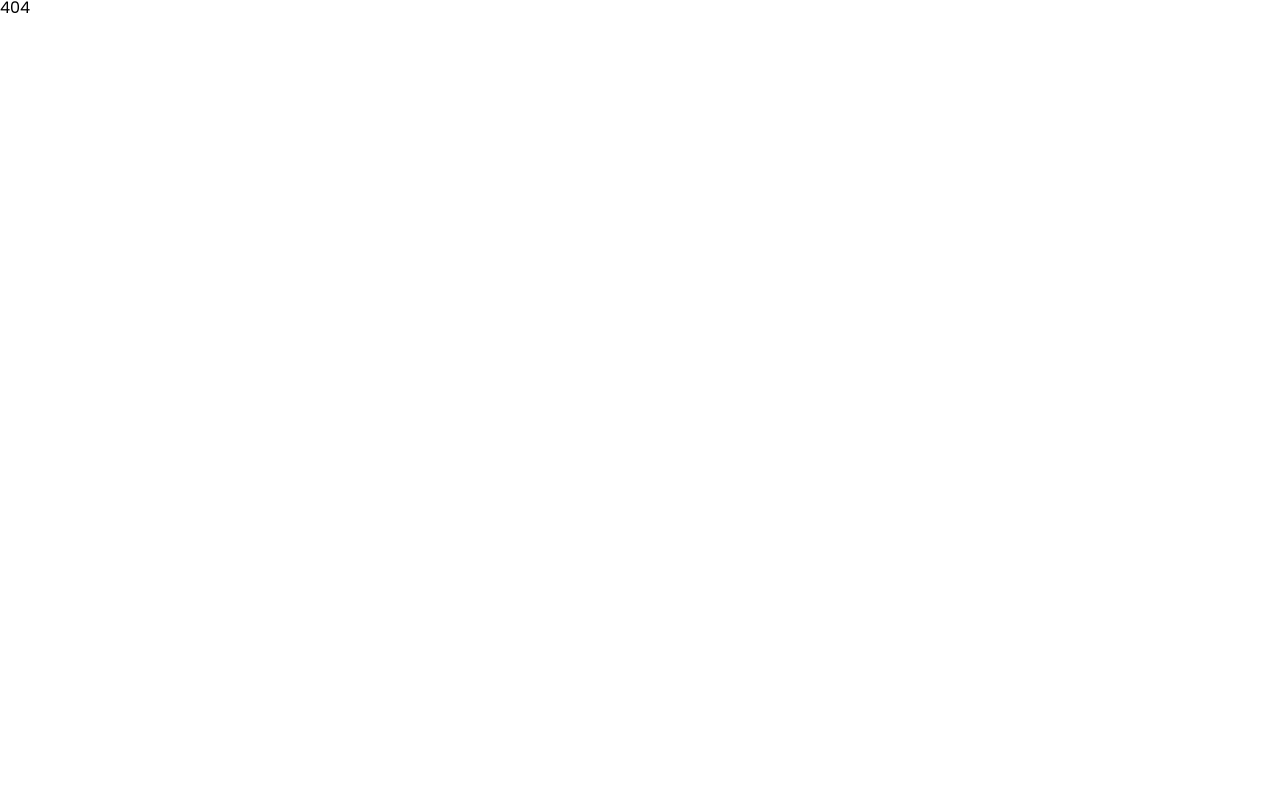
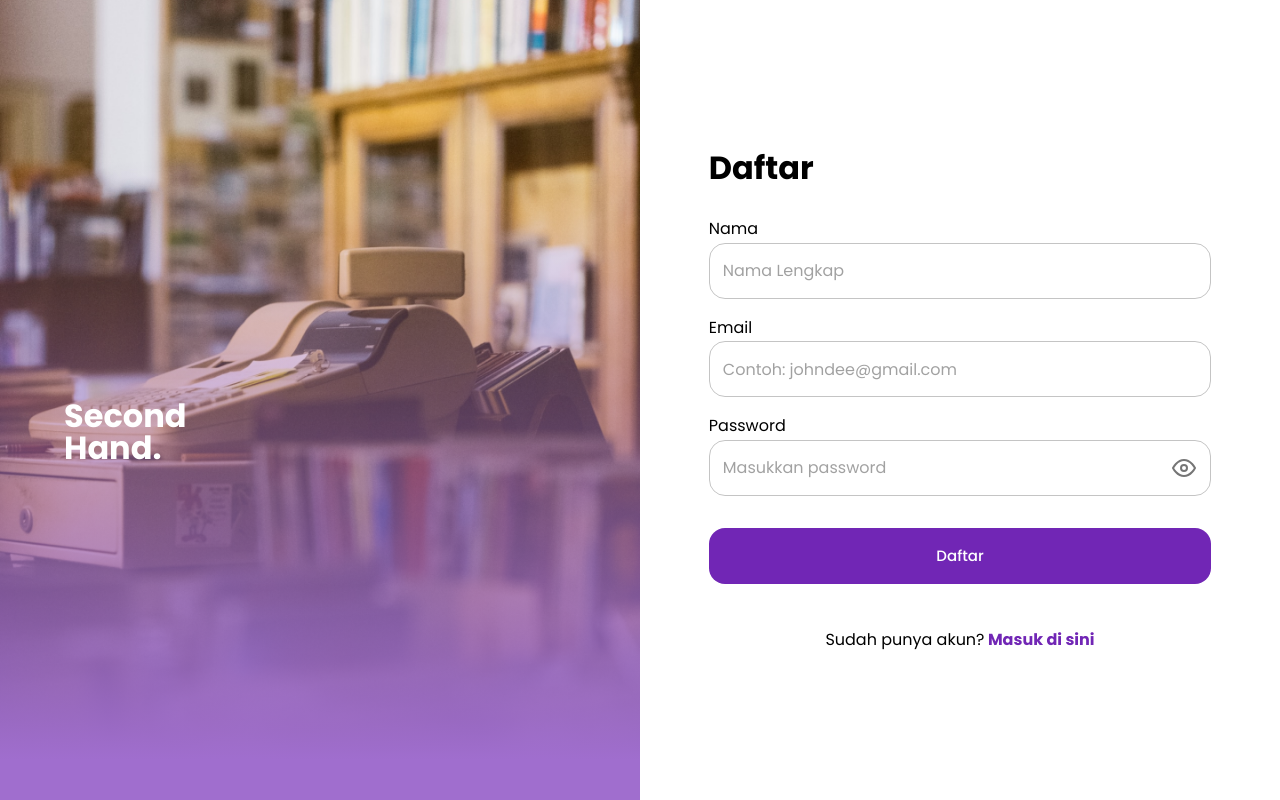
Before and after one commit to 5ECONDHAND/secondhand, a React (Create React App) app in the folder frontend/: page /register in a window 1280 px wide. Built offline with nearby package versions, Linux system fonts and the light colour scheme.

Commit message:
feat: add regiter form

```diff
--- /dev/null
+++ b/frontend/src/components/molecules/index.js
@@ -0,0 +1,2 @@
+export { default as LoginForm } from './login/LoginForm'
+export { default as RegisterForm } from './register/RegisterForm'
--- /dev/null
+++ b/frontend/src/components/molecules/login/LoginForm.jsx
@@ -0,0 +1,89 @@
+import { useState } from 'react'
+import {
+  Box,
+  Button,
+  FormControl,
+  FormHelperText,
+  IconButton,
+  InputAdornment,
+  OutlinedInput,
+} from '@mui/material'
+import { FiEye, FiEyeOff } from 'react-icons/fi'
+
+const LoginForm = () => {
+  const [showPassword, setShowPassword] = useState(false)
+  const [values, setValues] = useState({
+    email: '',
+    password: '',
+  })
+
+  const handleChange = (prop) => (event) => {
+    setValues({ ...values, [prop]: event.target.value })
+    console.log(values)
+  }
+
+  const handleClickShowPassword = () => {
+    setShowPassword(!showPassword)
+    console.log(showPassword)
+  }
+
+  const handleMouseDownPassword = (event) => {
+    event.preventDefault()
+  }
+
+  return (
+    <>
+      <Box component="form" autoComplete="off" sx={{ display: 'flex', flexDirection: 'column' }}>
+        <FormControl sx={{ minWidth: '50ch' }}>
+          <FormHelperText sx={{ fontSize: '1rem', color: 'black', m: 0 }}>Email</FormHelperText>
+          <OutlinedInput
+            placeholder="Contoh: johndee@gmail.com"
+            type="email"
+            value={values.email}
+            onChange={handleChange('email')}
+            sx={{ borderRadius: '1rem', mb: '1rem' }}
+          />
+        </FormControl>
+        <FormControl sx={{ minWidth: '50ch', mb: '2rem' }}>
+          <FormHelperText sx={{ fontSize: '1rem', color: 'black', m: 0 }}>Password</FormHelperText>
+          <OutlinedInput
+            placeholder="Masukkan password"
+            sx={{ borderRadius: '1rem' }}
+            type={showPassword ? 'text' : 'password'}
+            value={values.password}
+            onChange={handleChange('password')}
+            endAdornment={
+              <InputAdornment position="end" sx={{ mr: '0.5rem' }}>
+                <IconButton
+                  aria-label="toggle password visibility"
+                  onClick={handleClickShowPassword}
+                  onMouseDown={handleMouseDownPassword}
+                  edge="end"
+                >
+                  {values.showPassword ? <FiEyeOff /> : <FiEye />}
+                </IconButton>
+              </InputAdornment>
+            }
+          />
+        </FormControl>
+        <Button
+          type="submit"
+          fullWidth
+          variant="contained"
+          size="large"
+          disableElevation
+          sx={{
+            borderRadius: '1rem',
+            textTransform: 'none',
+            background: '#7126B5',
+            py: '15px',
+          }}
+        >
+          Masuk
+        </Button>
+      </Box>
+    </>
+  )
+}
+
+export default LoginForm
--- /dev/null
+++ b/frontend/src/components/molecules/register/RegisterForm.jsx
@@ -0,0 +1,99 @@
+import { useState } from 'react'
+import {
+  Box,
+  Button,
+  FormControl,
+  FormHelperText,
+  IconButton,
+  InputAdornment,
+  OutlinedInput,
+} from '@mui/material'
+import { FiEye, FiEyeOff } from 'react-icons/fi'
+
+const RegisterForm = () => {
+  const [showPassword, setShowPassword] = useState(false)
+  const [values, setValues] = useState({
+    fullname: '',
+    email: '',
+    password: '',
+  })
+
+  const handleChange = (prop) => (event) => {
+    setValues({ ...values, [prop]: event.target.value })
+    console.log(values)
+  }
+
+  const handleClickShowPassword = () => {
+    setShowPassword(!showPassword)
+    console.log(showPassword)
+  }
+
+  const handleMouseDownPassword = (event) => {
+    event.preventDefault()
+  }
+  return (
+    <>
+      <Box component="form" autoComplete="off" sx={{ display: 'flex', flexDirection: 'column' }}>
+        <FormControl sx={{ minWidth: '50ch' }}>
+          <FormHelperText sx={{ fontSize: '1rem', color: 'black', m: 0 }}>Nama</FormHelperText>
+          <OutlinedInput
+            placeholder="Nama Lengkap"
+            type="text"
+            value={values.fullname}
+            onChange={handleChange('fullname')}
+            sx={{ borderRadius: '1rem', mb: '1rem' }}
+          />
+        </FormControl>
+        <FormControl sx={{ minWidth: '50ch' }}>
+          <FormHelperText sx={{ fontSize: '1rem', color: 'black', m: 0 }}>Email</FormHelperText>
+          <OutlinedInput
+            placeholder="Contoh: johndee@gmail.com"
+            type="email"
+            value={values.email}
+            onChange={handleChange('email')}
+            sx={{ borderRadius: '1rem', mb: '1rem' }}
+          />
+        </FormControl>
+        <FormControl sx={{ minWidth: '50ch', mb: '2rem' }}>
+          <FormHelperText sx={{ fontSize: '1rem', color: 'black', m: 0 }}>Password</FormHelperText>
+          <OutlinedInput
+            placeholder="Masukkan password"
+            sx={{ borderRadius: '1rem' }}
+            type={showPassword ? 'text' : 'password'}
+            value={values.password}
+            onChange={handleChange('password')}
+            endAdornment={
+              <InputAdornment position="end" sx={{ mr: '0.5rem' }}>
+                <IconButton
+                  aria-label="toggle password visibility"
+                  onClick={handleClickShowPassword}
+                  onMouseDown={handleMouseDownPassword}
+                  edge="end"
+                >
+                  {values.showPassword ? <FiEyeOff /> : <FiEye />}
+                </IconButton>
+              </InputAdornment>
+            }
+          />
+        </FormControl>
+        <Button
+          type="submit"
+          fullWidth
+          variant="contained"
+          size="large"
+          disableElevation
+          sx={{
+            borderRadius: '1rem',
+            textTransform: 'none',
+            background: '#7126B5',
+            py: '15px',
+          }}
+        >
+          Daftar
+        </Button>
+      </Box>
+    </>
+  )
+}
+
+export default RegisterForm
--- a/frontend/src/pages/login/Login.jsx
+++ b/frontend/src/pages/login/Login.jsx
@@ -1,38 +1,47 @@
-import React from 'react'
+import { useEffect, useState } from 'react'
 import splash from '../../assets/images/login-splash.png'
 import Box from '@mui/material/Box'
-import {
-  Button,
-  FormControl,
-  FormHelperText,
-  IconButton,
-  InputAdornment,
-  OutlinedInput,
-} from '@mui/material'
-import { FiEye, FiEyeOff } from 'react-icons/fi'
+import { Link } from '@mui/material'
+import { LoginForm, RegisterForm } from '../../components/molecules'
+import { useLocation } from 'react-router-dom'
+
+const FormChange = ({ text, status }) => {
+  return (
+    <>
+      <Box mt="3rem" sx={{ textAlign: 'center' }}>
+        <p style={{ display: 'inline' }}>{text} punya akun?</p>
+        <Link
+          href={text === 'Belum' ? '/register' : '/login'}
+          underline="none"
+          sx={{ color: '#7126B5', fontWeight: 'bold' }}
+        >
+          {' '}
+          {status} di sini
+        </Link>
+      </Box>
+    </>
+  )
+}
 
 const Login = () => {
-  const [values, setValues] = React.useState({
-    amount: '',
-    password: '',
-    weight: '',
-    weightRange: '',
-    showPassword: false,
-  })
-
-  const handleChange = (prop) => (event) => {
-    setValues({ ...values, [prop]: event.target.value })
-  }
-  const handleClickShowPassword = () => {
-    setValues({
-      ...values,
-      showPassword: !values.showPassword,
-    })
+  const location = useLocation()
+  const [status, setStatus] = useState('')
+  const getLocation = () => {
+    switch (location.pathname) {
+      case '/login':
+        return 'Masuk'
+      case '/register':
+        return 'Daftar'
+      default:
+        return 'Masuk'
+    }
   }
 
-  const handleMouseDownPassword = (event) => {
-    event.preventDefault()
-  }
+  useEffect(() => {
+    setStatus(getLocation())
+    // eslint-disable-next-line react-hooks/exhaustive-deps
+  }, [location])
+
   return (
     <>
       <Box sx={{ display: 'flex', width: '100vw', height: '100vh' }}>
@@ -59,62 +68,19 @@ const Login = () => {
         </Box>
         <Box sx={{ display: 'flex', alignItems: 'center', mx: 'auto' }}>
           <Box>
-            <h1 style={{ marginBottom: '2rem' }}>Masuk</h1>
-            <Box
-              component="form"
-              noValidate
-              autoComplete="off"
-              sx={{ display: 'flex', flexDirection: 'column' }}
-            >
-              <FormControl sx={{ minWidth: '50ch' }}>
-                <FormHelperText sx={{ fontSize: '1rem', color: 'black', m: 0 }}>
-                  Email
-                </FormHelperText>
-                <OutlinedInput
-                  placeholder="Contoh: johndee@gmail.com"
-                  sx={{ borderRadius: '1rem', mb: '1rem' }}
-                />
-              </FormControl>
-              <FormControl sx={{ minWidth: '50ch', mb: '2rem' }}>
-                <FormHelperText sx={{ fontSize: '1rem', color: 'black', m: 0 }}>
-                  Password
-                </FormHelperText>
-                <OutlinedInput
-                  placeholder="Masukkan password"
-                  sx={{ borderRadius: '1rem' }}
-                  type={values.showPassword ? 'text' : 'password'}
-                  value={values.password}
-                  onChange={handleChange('password')}
-                  endAdornment={
-                    <InputAdornment position="end" sx={{ mr: '0.5rem' }}>
-                      <IconButton
-                        aria-label="toggle password visibility"
-                        onClick={handleClickShowPassword}
-                        onMouseDown={handleMouseDownPassword}
-                        edge="end"
-                      >
-                        {values.showPassword ? <FiEyeOff /> : <FiEye />}
-                      </IconButton>
-                    </InputAdornment>
-                  }
-                />
-              </FormControl>
-              <Button
-                type="submit"
-                fullWidth
-                variant="contained"
-                size="large"
-                disableElevation
-                sx={{
-                  borderRadius: '1rem',
-                  textTransform: 'none',
-                  background: '#7126B5',
-                  py: '15px',
-                }}
-              >
-                Masuk
-              </Button>
-            </Box>
+            {status === 'Masuk' ? (
+              <>
+                <h1 style={{ marginBottom: '2rem' }}>{status}</h1>
+                <LoginForm />
+                <FormChange text="Belum" status="Daftar" />
+              </>
+            ) : (
+              <>
+                <h1 style={{ marginBottom: '2rem' }}>{status}</h1>
+                <RegisterForm />
+                <FormChange text="Sudah" status="Masuk" />
+              </>
+            )}
           </Box>
         </Box>
       </Box>
--- a/frontend/src/routes/Router.js
+++ b/frontend/src/routes/Router.js
@@ -10,6 +10,7 @@ const router = () => {
         <Routes>
           <Route path="*" element={<div>404</div>} />
           <Route path="/login" element={<Login />} />
+          <Route path="/register" element={<Login />} />
           <Route path="/" element={<Home />}>
             {/* <Route index element={<Home />} />
             <Route path="teams" element={<Teams />}>
```
Also changed, not shown: frontend/src/utils/functions/index.js (added).
